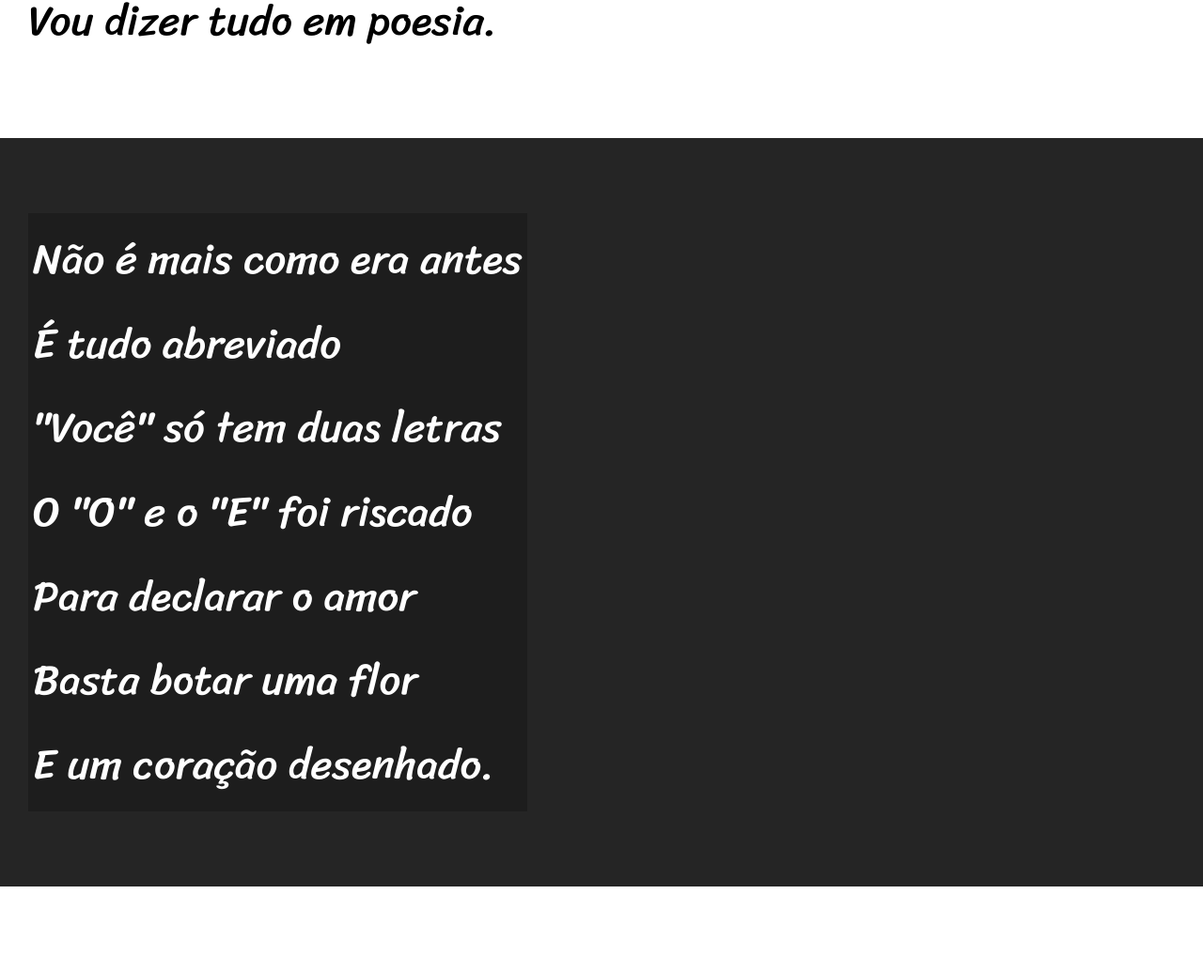
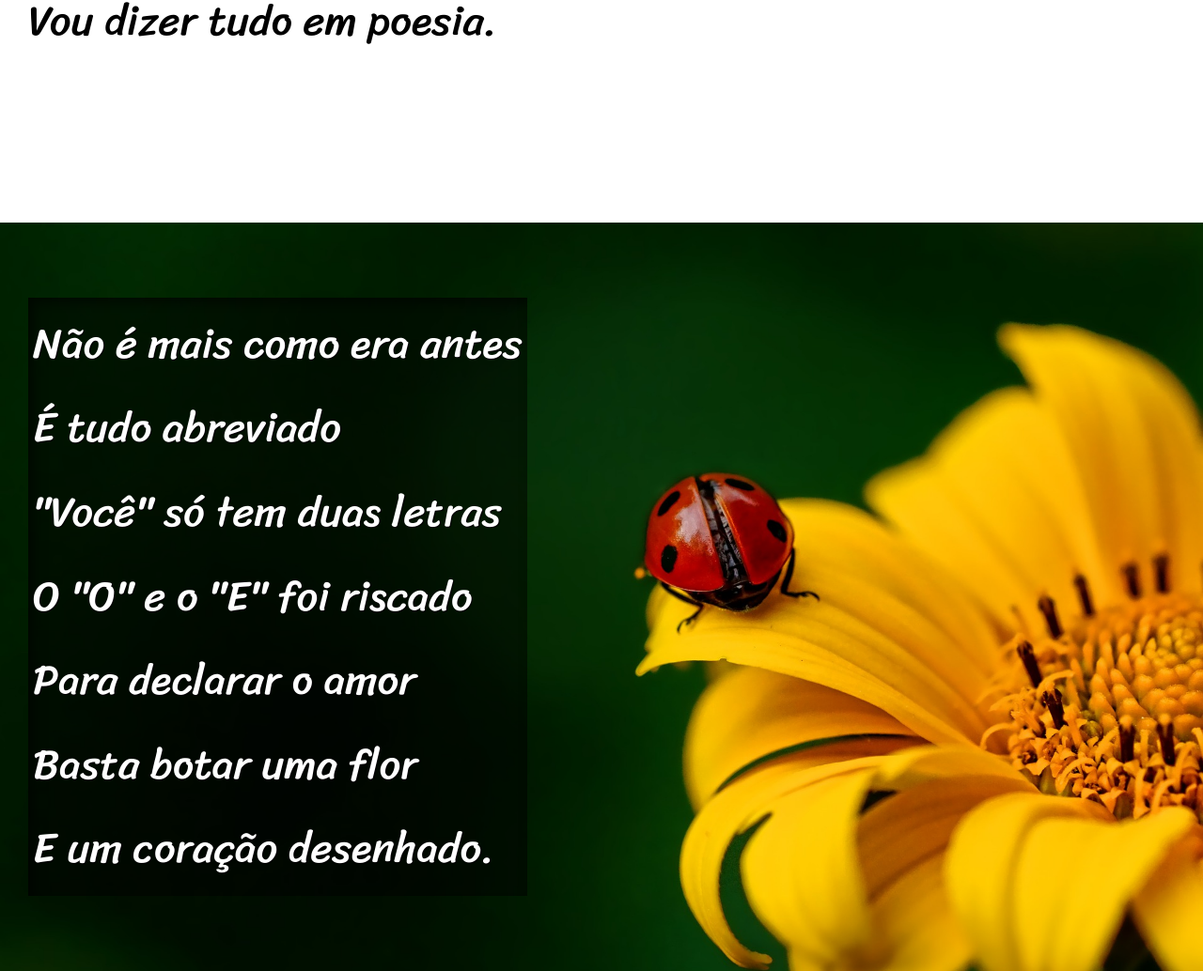
Before and after one commit to Joaomateusdev/html-css, a plain HTML site: page desafios/d012/index.html in a window 1280 px wide. Shown: the part 900-1934 px from the top of the page at 94% size. Drawn offline with Linux system fonts and the light colour scheme.

Commit message:
finalização do projeto adicionando efeto parallax

```diff
--- a/desafios/d012/estilo/style.css
+++ b/desafios/d012/estilo/style.css
@@ -60,6 +60,10 @@ section{
     padding-left: 30px;
 }
 
+section > p{
+    padding-bottom: 2em;
+}
+
 section.normal {
     background-color: white;
     color: black;
@@ -68,12 +72,27 @@ section.normal {
 section.imagem {
     background-color: rgb(37, 37, 37);
     color: white;
+    background-size: cover;
+    background-attachment: fixed;
 }
 
 section.imagem > p{
-    background-color: rgba(0, 0, 0, 0.205);
+    background-color: rgba(0, 0, 0, 0.479);
     display: inline-block;
     padding: 5px;
+    text-shadow: 1px 1px 0px black;
+    box-shadow: inset 6px 6px 13px 0px rgba(0, 0, 0, 0.541);
+}
+
+section#img01{
+    background-image: url(../imagens/background001.jpg);
+    background-position: right center;
+
+}
+
+section#img02{
+    background-image: url(../imagens/background002.jpg);
+
 }
 
 footer {
--- a/desafios/d012/index.html
+++ b/desafios/d012/index.html
@@ -30,7 +30,7 @@
 
 
 
-    <section class="imagem">
+    <section class="imagem" id="img01">
         <p>
             Não é mais como era antes <br>
             É tudo abreviado <br>
@@ -67,7 +67,7 @@
 
 
 
-    <section class="imagem">
+    <section class="imagem" id="img02">
         <p>
             Tenho saudade das cartas <br>
             Escritas com a própria mão <br>
```
